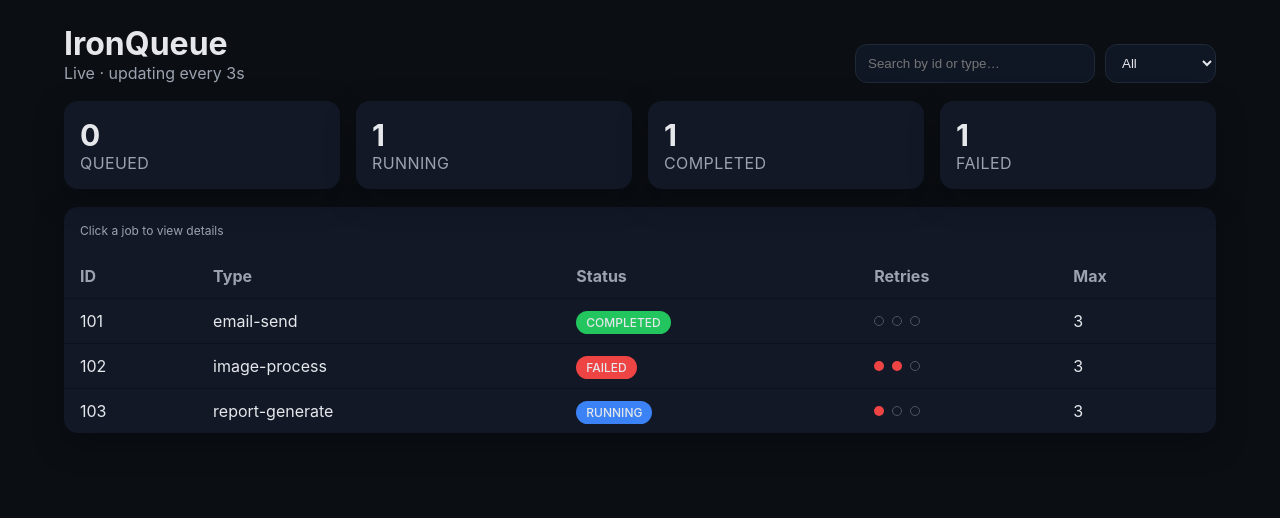
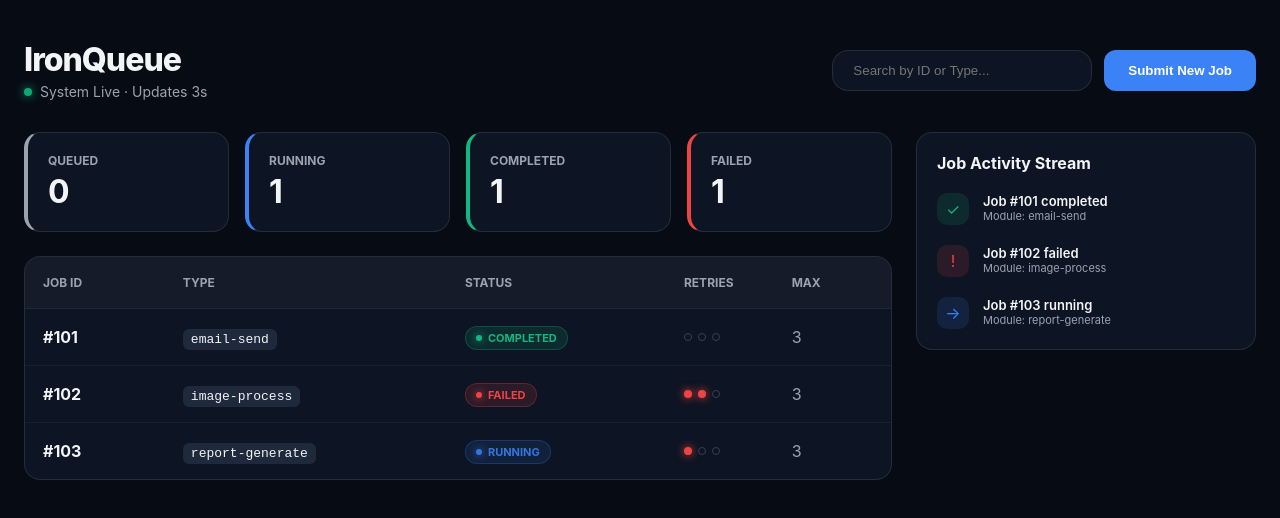
Before and after one commit to tejchid/ironqueue-ui, a React (Vite) app: page / in a window 1280 px wide. Shown: the top 518 px of the page. Built offline with nearby package versions, Linux system fonts and the light colour scheme; the HTML template or start-up script is replaced by a standard one.

Commit message:
Refactor DEMO_JOBS and improve UI components

```diff
--- a/src/App.tsx
+++ b/src/App.tsx
@@ -1,38 +1,14 @@
-const DEMO_MODE = true;
-
-const DEMO_JOBS = [
-  {
-    id: 101,
-    type: "email-send",
-    status: "COMPLETED",
-    attempts: 0,
-    max_attempts: 3,
-    payload: { to: "user@example.com" },
-  },
-  {
-    id: 102,
-    type: "image-process",
-    status: "FAILED",
-    attempts: 2,
-    max_attempts: 3,
-    payload: { image_id: "img_9821" },
-    last_error: "Worker timeout",
-  },
-  {
-    id: 103,
-    type: "report-generate",
-    status: "RUNNING",
-    attempts: 1,
-    max_attempts: 3,
-    payload: { report_id: "weekly" },
-  },
-];
-
-
 import { useEffect, useMemo, useState } from "react";
 import axios from "axios";
 
+const DEMO_MODE = true;
 const API_URL = "/api";
+
+const DEMO_JOBS = [
+  { id: 101, type: "email-send", status: "COMPLETED", attempts: 0, max_attempts: 3, payload: { to: "user@example.com" } },
+  { id: 102, type: "image-process", status: "FAILED", attempts: 2, max_attempts: 3, payload: { image_id: "img_9821" }, last_error: "Worker timeout" },
+  { id: 103, type: "report-generate", status: "RUNNING", attempts: 1, max_attempts: 3, payload: { report_id: "weekly" } },
+];
 
 type Job = {
   id: number;
@@ -43,81 +19,82 @@
   payload?: any;
   last_error?: string | null;
   created_at?: string;
-  started_at?: string;
-  finished_at?: string;
 };
 
+// --- HELPER COMPONENTS ---
+
 function StatusBadge({ status }: { status: Job["status"] }) {
-  const cls =
-    status === "QUEUED"
-      ? "gray"
-      : status === "RUNNING"
-      ? "blue"
-      : status === "COMPLETED"
-      ? "green"
-      : "red";
-  return <span className={`badge ${cls}`}>{status}</span>;
+  const colors: Record<string, string> = {
+    QUEUED: "#9ca3af",
+    RUNNING: "#3b82f6",
+    COMPLETED: "#10b981",
+    FAILED: "#ef4444",
+  };
+  const color = colors[status] || "#9ca3af";
+
+  return (
+    <span className={`badge-base ${status === 'RUNNING' ? 'pulse' : ''}`}
+      style={{
+        backgroundColor: `${color}22`,
+        color: color,
+        border: `1px solid ${color}44`,
+        padding: '4px 10px',
+        borderRadius: '12px',
+        fontSize: '11px',
+        fontWeight: 700,
+        textTransform: 'uppercase',
+        display: 'inline-flex',
+        alignItems: 'center',
+        gap: '6px'
+      }}>
+      <span style={{ width: 6, height: 6, borderRadius: '50%', backgroundColor: color, boxShadow: `0 0 8px ${color}` }}></span>
+      {status}
+    </span>
+  );
 }
 
 function RetryDots({ attempts, max }: { attempts: number; max: number }) {
   return (
-    <div style={{ display: "flex", gap: 8 }}>
-      {Array.from({ length: max }).map((_, i) => {
-        const used = i < attempts;
-        return (
-          <div
-            key={i}
-            style={{
-              width: 10,
-              height: 10,
-              borderRadius: 999,
-              background: used ? "#ef4444" : "transparent",
-              border: used ? "none" : "1px solid #4b5563",
-            }}
-          />
-        );
-      })}
+    <div style={{ display: "flex", gap: 6 }}>
+      {Array.from({ length: max }).map((_, i) => (
+        <div key={i} style={{
+          width: 8, height: 8, borderRadius: "50%",
+          background: i < attempts ? "#ef4444" : "transparent",
+          border: i < attempts ? "none" : "1px solid #374151",
+          boxShadow: i < attempts ? "0 0 8px #ef4444" : "none"
+        }} />
+      ))}
     </div>
   );
 }
 
 function PrettyJson({ value }: { value: any }) {
   return (
-    <pre
-      style={{
-        margin: 0,
-        whiteSpace: "pre-wrap",
-        wordBreak: "break-word",
-        fontSize: 12,
-        lineHeight: 1.4,
-        padding: 12,
-        borderRadius: 12,
-        background: "#0b1220",
-        border: "1px solid #1f2937",
-      }}
-    >
+    <pre style={{
+      margin: 0, padding: 16, borderRadius: 12, background: "#06090f",
+      border: "1px solid #1f2937", color: "#60a5fa", fontSize: 12, overflow: "auto"
+    }}>
       {JSON.stringify(value, null, 2)}
     </pre>
   );
 }
 
+// --- MAIN APP ---
+
 export default function App() {
   const [jobs, setJobs] = useState<Job[]>([]);
   const [selectedId, setSelectedId] = useState<number | null>(null);
   const [selected, setSelected] = useState<Job | null>(null);
-
   const [statusFilter, setStatusFilter] = useState<string>("ALL");
   const [query, setQuery] = useState("");
 
   async function fetchAllJobs() {
-  if (DEMO_MODE) {
-    setJobs(DEMO_JOBS);
-    return;
-  }
-  // real backend fetch stays here for later
+    if (DEMO_MODE) { setJobs(DEMO_JOBS); return; }
+    try { const res = await axios.get(`${API_URL}/jobs`); setJobs(res.data); } catch (e) { console.error(e); }
   }
 
   async function fetchJob(id: number) {
+    if (DEMO_MODE) { setSelected(DEMO_JOBS.find(j => j.id === id) || null); return; }
     const res = await axios.get(`${API_URL}/jobs/${id}`);
     setSelected(res.data);
   }
@@ -132,232 +109,151 @@
     if (selectedId != null) fetchJob(selectedId);
   }, [selectedId]);
 
-  const counts = useMemo(
-    () => ({
-      QUEUED: jobs.filter((j) => j.status === "QUEUED").length,
-      RUNNING: jobs.filter((j) => j.status === "RUNNING").length,
-      COMPLETED: jobs.filter((j) => j.status === "COMPLETED").length,
-      FAILED: jobs.filter((j) => j.status === "FAILED").length,
-    }),
-    [jobs]
-  );
+  const counts = useMemo(() => ({
+    QUEUED: jobs.filter(j => j.status === "QUEUED").length,
+    RUNNING: jobs.filter(j => j.status === "RUNNING").length,
+    COMPLETED: jobs.filter(j => j.status === "COMPLETED").length,
+    FAILED: jobs.filter(j => j.status === "FAILED").length,
+  }), [jobs]);
 
   const filtered = useMemo(() => {
-    return jobs.filter((j) => {
+    return jobs.filter(j => {
       const okStatus = statusFilter === "ALL" ? true : j.status === statusFilter;
       const q = query.trim().toLowerCase();
-      const okQuery =
-        q.length === 0
-          ? true
-          : String(j.id).includes(q) || (j.type || "").toLowerCase().includes(q);
-      return okStatus && okQuery;
+      return okStatus && (String(j.id).includes(q) || (j.type || "").toLowerCase().includes(q));
     });
   }, [jobs, statusFilter, query]);
 
   return (
-    <div style={{ padding: 24, maxWidth: 1200, margin: "0 auto" }}>
-      <header
-        style={{
-          display: "flex",
-          alignItems: "flex-end",
-          justifyContent: "space-between",
-          marginBottom: 18,
-        }}
-      >
+    <div style={{ backgroundColor: "#070b14", minHeight: "100vh", color: "#f3f4f6", fontFamily: "Inter, sans-serif" }}>
+      <style>{`
+        .glow-card { background: rgba(17, 25, 40, 0.75); backdrop-filter: blur(12px); border: 1px solid rgba(255, 255, 255, 0.1); border-radius: 16px; transition: all 0.2s ease; }
+        .glow-card:hover { border-color: rgba(255, 255, 255, 0.2); }
+        .pulse { animation: pulse-kf 2s infinite; }
+        @keyframes pulse-kf { 0%, 100% { opacity: 1; } 50% { opacity: 0.5; } }
+        table tr:hover { background: rgba(255, 255, 255, 0.02); }
+      `}</style>
+
+      <div style={{ padding: "40px 24px", maxWidth: 1400, margin: "0 auto" }}>
+
+        {/* HEADER */}
+        <header style={{ display: "flex", justifyContent: "space-between", alignItems: "center", marginBottom: 32 }}>
           <div>
-          <h1 style={{ margin: 0 }}>IronQueue</h1>
-          <p style={{ margin: 0, color: "#9ca3af" }}>Live · updating every 3s</p>
+            <h1 style={{ fontSize: 32, fontWeight: 800, margin: 0, letterSpacing: "-1px" }}>IronQueue</h1>
+            <div style={{ display: "flex", alignItems: "center", gap: 8, marginTop: 4 }}>
+              <span className="pulse" style={{ width: 8, height: 8, borderRadius: "50%", backgroundColor: "#10b981", boxShadow: "0 0 10px #10b981" }}></span>
+              <p style={{ margin: 0, color: "#9ca3af", fontSize: 14 }}>System Live · Updates 3s</p>
+            </div>
           </div>
 
-        <div style={{ display: "flex", gap: 10 }}>
+          <div style={{ display: "flex", gap: 12 }}>
             <input
-            value={query}
+              className="glow-card"
+              style={{ padding: "12px 20px", width: 260, color: "white", outline: "none" }}
+              placeholder="Search by ID or Type..."
               onChange={(e) => setQuery(e.target.value)}
-            placeholder="Search by id or type…"
-            style={{
-              width: 240,
-              padding: "10px 12px",
-              borderRadius: 12,
-              border: "1px solid #1f2937",
-              background: "#0f1624",
-              color: "#e5e7eb",
-              outline: "none",
-            }}
             />
-          <select
-            value={statusFilter}
-            onChange={(e) => setStatusFilter(e.target.value)}
-            style={{
-              padding: "10px 12px",
-              borderRadius: 12,
-              border: "1px solid #1f2937",
-              background: "#0f1624",
-              color: "#e5e7eb",
-              outline: "none",
-            }}
-          >
-            <option value="ALL">All</option>
-            <option value="QUEUED">Queued</option>
-            <option value="RUNNING">Running</option>
-            <option value="COMPLETED">Completed</option>
-            <option value="FAILED">Failed</option>
-          </select>
+            <button style={{ backgroundColor: "#3b82f6", color: "white", padding: "0 24px", borderRadius: "12px", border: "none", fontWeight: 600, cursor: "pointer" }}>
+              Submit New Job
+            </button>
           </div>
         </header>
 
-      <div
-        style={{
-          display: "grid",
-          gridTemplateColumns: "repeat(4, 1fr)",
-          gap: 16,
-          marginBottom: 18,
-        }}
-      >
-        {Object.entries(counts).map(([k, v]) => (
-          <div key={k} className="card">
-            <div style={{ fontSize: 30, fontWeight: 650 }}>{v}</div>
-            <div style={{ color: "#9ca3af", letterSpacing: 0.4 }}>{k}</div>
+        <div style={{ display: "grid", gridTemplateColumns: "1fr 340px", gap: 24 }}>
+
+          {/* MAIN PANEL */}
+          <main>
+            <div style={{ display: "grid", gridTemplateColumns: "repeat(4, 1fr)", gap: 16, marginBottom: 24 }}>
+              {[
+                { label: "Queued", val: counts.QUEUED, color: "#9ca3af" },
+                { label: "Running", val: counts.RUNNING, color: "#3b82f6" },
+                { label: "Completed", val: counts.COMPLETED, color: "#10b981" },
+                { label: "Failed", val: counts.FAILED, color: "#ef4444" }
+              ].map(stat => (
+                <div key={stat.label} className="glow-card" style={{ padding: 20, borderLeft: `4px solid ${stat.color}` }}>
+                  <div style={{ color: "#9ca3af", fontSize: 12, fontWeight: 700, textTransform: "uppercase" }}>{stat.label}</div>
+                  <div style={{ fontSize: 32, fontWeight: 700, marginTop: 4 }}>{stat.val}</div>
                 </div>
               ))}
             </div>
 
-      <div className="card" style={{ padding: 0, overflow: "hidden" }}>
-        <div style={{ padding: 16, color: "#9ca3af", fontSize: 12 }}>
-          Click a job to view details
-        </div>
-
-        <table width="100%" cellPadding={12} style={{ borderCollapse: "collapse" }}>
-          <thead style={{ color: "#9ca3af", textAlign: "left" }}>
+            <div className="glow-card" style={{ overflow: "hidden" }}>
+              <table width="100%" style={{ borderCollapse: "collapse", textAlign: "left" }}>
+                <thead style={{ background: "rgba(255,255,255,0.03)", color: "#9ca3af", fontSize: 12 }}>
                   <tr>
-              <th style={{ paddingLeft: 16 }}>ID</th>
-              <th>Type</th>
-              <th>Status</th>
-              <th>Retries</th>
-              <th style={{ paddingRight: 16 }}>Max</th>
+                    <th style={{ padding: 18 }}>JOB ID</th>
+                    <th>TYPE</th>
+                    <th>STATUS</th>
+                    <th>RETRIES</th>
+                    <th style={{ paddingRight: 18 }}>MAX</th>
                   </tr>
                 </thead>
                 <tbody>
-            {filtered.length === 0 ? (
-              <tr>
-                <td colSpan={5} style={{ padding: 16, color: "#9ca3af" }}>
-                  No jobs match your filters.
-                </td>
+                  {filtered.map(job => (
+                    <tr key={job.id} onClick={() => setSelectedId(job.id)} style={{ borderTop: "1px solid rgba(255,255,255,0.05)", cursor: "pointer" }}>
+                      <td style={{ padding: 18, fontWeight: 700 }}>#{job.id}</td>
+                      <td><code style={{ background: "#1e293b", padding: "3px 8px", borderRadius: 6, fontSize: 13 }}>{job.type}</code></td>
+                      <td><StatusBadge status={job.status} /></td>
+                      <td><RetryDots attempts={job.attempts} max={job.max_attempts} /></td>
+                      <td style={{ paddingRight: 18, color: "#9ca3af" }}>{job.max_attempts}</td>
                     </tr>
-            ) : (
-              filtered.map((job) => (
-                <tr
-                  key={job.id}
-                  onClick={() => setSelectedId(job.id)}
-                  style={{
-                    cursor: "pointer",
-                    borderTop: "1px solid #0b1220",
-                    background:
-                      selectedId === job.id ? "rgba(59,130,246,0.08)" : "transparent",
-                  }}
-                >
-                  <td style={{ paddingLeft: 16 }}>{job.id}</td>
-                  <td>{job.type}</td>
-                  <td>
-                    <StatusBadge status={job.status} />
-                  </td>
-                  <td>
-                    <RetryDots attempts={job.attempts} max={job.max_attempts} />
-                  </td>
-                  <td style={{ paddingRight: 16 }}>{job.max_attempts}</td>
-                </tr>
-              ))
-            )}
+                  ))}
                 </tbody>
               </table>
             </div>
+          </main>
 
-      {/* Drawer */}
-      {selectedId != null && (
-        <div
-          onClick={() => {
-            setSelectedId(null);
-            setSelected(null);
-          }}
-          style={{
-            position: "fixed",
-            inset: 0,
-            background: "rgba(0,0,0,0.45)",
-            display: "flex",
-            justifyContent: "flex-end",
-          }}
-        >
-          <div
-            onClick={(e) => e.stopPropagation()}
-            style={{
-              width: 520,
-              height: "100%",
-              background: "#0f1624",
-              borderLeft: "1px solid #1f2937",
-              padding: 18,
-              boxShadow: "0 20px 60px rgba(0,0,0,0.6)",
-            }}
-          >
-            <div style={{ display: "flex", justifyContent: "space-between" }}>
+          {/* ACTIVITY SIDEBAR */}
+          <aside className="glow-card" style={{ padding: 20, height: "fit-content" }}>
+            <h3 style={{ margin: "0 0 20px 0", fontSize: 16, fontWeight: 700 }}>Job Activity Stream</h3>
+            <div style={{ display: "flex", flexDirection: "column", gap: 20 }}>
+              {jobs.map(job => (
+                <div key={job.id} style={{ display: "flex", gap: 14 }}>
+                  <div style={{
+                    width: 32, height: 32, borderRadius: "10px",
+                    backgroundColor: job.status === 'COMPLETED' ? "#10b98122" : job.status === 'FAILED' ? "#ef444422" : "#3b82f622",
+                    display: "flex", alignItems: "center", justifyContent: "center", color: job.status === 'COMPLETED' ? "#10b981" : job.status === 'FAILED' ? "#ef4444" : "#3b82f6"
+                  }}>
+                    {job.status === 'COMPLETED' ? '✓' : job.status === 'FAILED' ? '!' : '→'}
+                  </div>
                   <div>
-                <div style={{ fontSize: 12, color: "#9ca3af" }}>Job</div>
-                <div style={{ fontSize: 22, fontWeight: 700 }}>
-                  #{selectedId}
+                    <div style={{ fontSize: 13, fontWeight: 600 }}>Job #{job.id} {job.status.toLowerCase()}</div>
+                    <div style={{ fontSize: 11, color: "#9ca3af" }}>Module: {job.type}</div>
                   </div>
                 </div>
-              <button
-                onClick={() => {
-                  setSelectedId(null);
-                  setSelected(null);
-                }}
-              >
-                Close
-              </button>
+              ))}
+            </div>
+          </aside>
+        </div>
       </div>
 
-            <div style={{ marginTop: 14, display: "flex", gap: 10, alignItems: "center" }}>
-              {selected ? (
-                <>
-                  <StatusBadge status={selected.status} />
-                  <span style={{ color: "#9ca3af" }}>
-                    {selected.type} · attempts {selected.attempts}/{selected.max_attempts}
-                  </span>
-                </>
-              ) : (
-                <span style={{ color: "#9ca3af" }}>Loading…</span>
-              )}
+      {/* DRAWER MODAL */}
+      {selectedId && (
+        <div onClick={() => setSelectedId(null)} style={{ position: "fixed", inset: 0, background: "rgba(0,0,0,0.7)", backdropFilter: "blur(4px)", display: "flex", justifyContent: "flex-end", zIndex: 100 }}>
+          <div onClick={e => e.stopPropagation()} style={{ width: 500, height: "100%", background: "#0f172a", borderLeft: "1px solid #1f2937", padding: 32, boxShadow: "-10px 0 30px rgba(0,0,0,0.5)" }}>
+            <div style={{ display: "flex", justifyContent: "space-between", alignItems: "flex-start" }}>
+              <div>
+                <h2 style={{ margin: 0 }}>Job Detail #{selectedId}</h2>
+                <p style={{ color: "#9ca3af", margin: "4px 0 0 0" }}>Internal System Trace</p>
+              </div>
+              <button onClick={() => setSelectedId(null)} style={{ background: "none", border: "1px solid #334155", color: "white", padding: "6px 12px", borderRadius: 8, cursor: "pointer" }}>Close</button>
             </div>
 
-            <div style={{ marginTop: 16 }}>
-              <div style={{ color: "#9ca3af", fontSize: 12, marginBottom: 8 }}>
-                Payload
-              </div>
-              <PrettyJson value={selected?.payload ?? {}} />
+            <div style={{ marginTop: 32, display: "flex", gap: 12 }}>
+              {selected ? <StatusBadge status={selected.status} /> : <span>Loading...</span>}
             </div>
 
-            {selected?.last_error ? (
-              <div style={{ marginTop: 16 }}>
-                <div style={{ color: "#9ca3af", fontSize: 12, marginBottom: 8 }}>
-                  Last error
+            <div style={{ marginTop: 24 }}>
+              <label style={{ color: "#9ca3af", fontSize: 11, fontWeight: 700, textTransform: "uppercase" }}>Data Payload</label>
+              <div style={{ marginTop: 10 }}><PrettyJson value={selected?.payload ?? {}} /></div>
             </div>
-                <div
-                  style={{
-                    padding: 12,
-                    borderRadius: 12,
-                    border: "1px solid #1f2937",
-                    background: "#0b1220",
-                    color: "#fca5a5",
-                    fontSize: 12,
-                    whiteSpace: "pre-wrap",
-                  }}
-                >
-                  {selected.last_error}
+
+            {selected?.last_error && (
+              <div style={{ marginTop: 24 }}>
+                <label style={{ color: "#ef4444", fontSize: 11, fontWeight: 700, textTransform: "uppercase" }}>Error Log</label>
+                <div style={{ marginTop: 10, padding: 16, borderRadius: 12, background: "#7f1d1d22", border: "1px solid #ef444444", color: "#fca5a5", fontSize: 12 }}>{selected.last_error}</div>
               </div>
-              </div>
-            ) : null}
-
-            <div style={{ marginTop: 16, color: "#9ca3af", fontSize: 12 }}>
-              Note: duration is shown as “—” until backend exposes timestamps in its response schema.
-            </div>
+            )}
           </div>
         </div>
       )}
```
Lines whose indentation alone changed are shown as unchanged.
